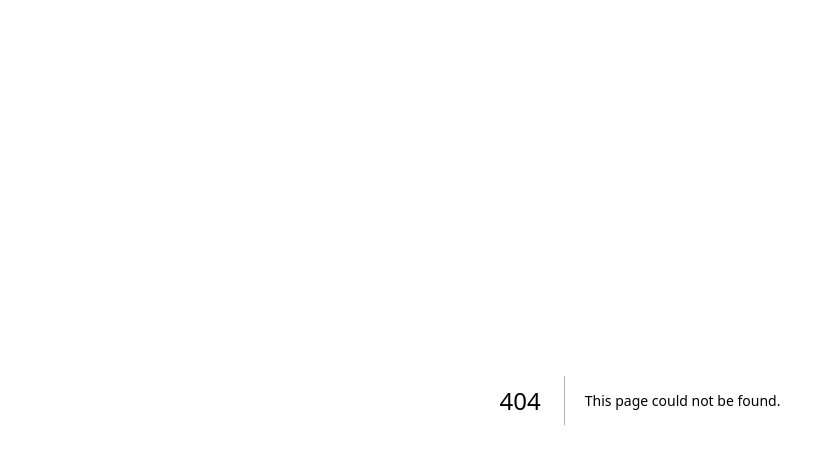
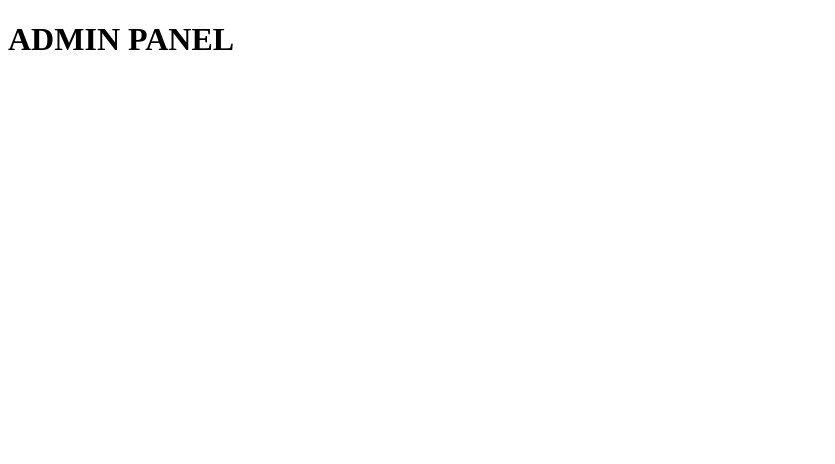
Before and after one commit to sametalagoz019-svg/sivasgundem58-clean, a Next.js app: page /admin in a window 1280 px wide. Before the commit this address had no page. Shown: the top 464 px of the page, without its empty margins (0-835 px from the left). Built offline with nearby package versions, Linux system fonts and the light colour scheme.

Commit message:
Create admin.js

```diff
--- /dev/null
+++ b/pages/admin.js
@@ -0,0 +1,3 @@
+export default function Admin() {
+  return <h1>ADMIN PANEL</h1>;
+}
```
